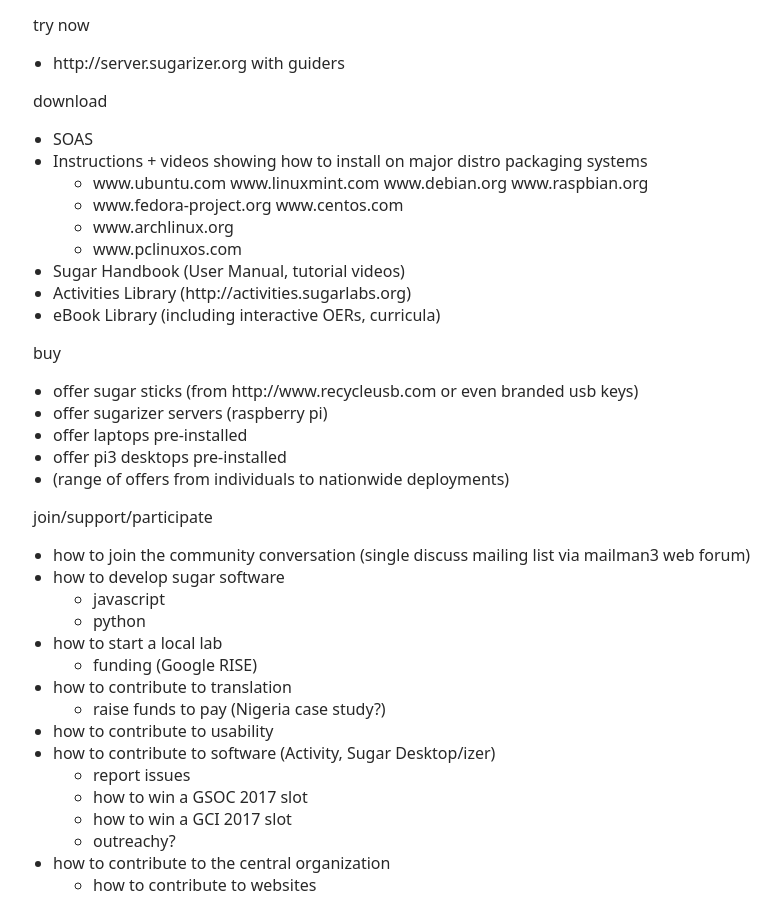
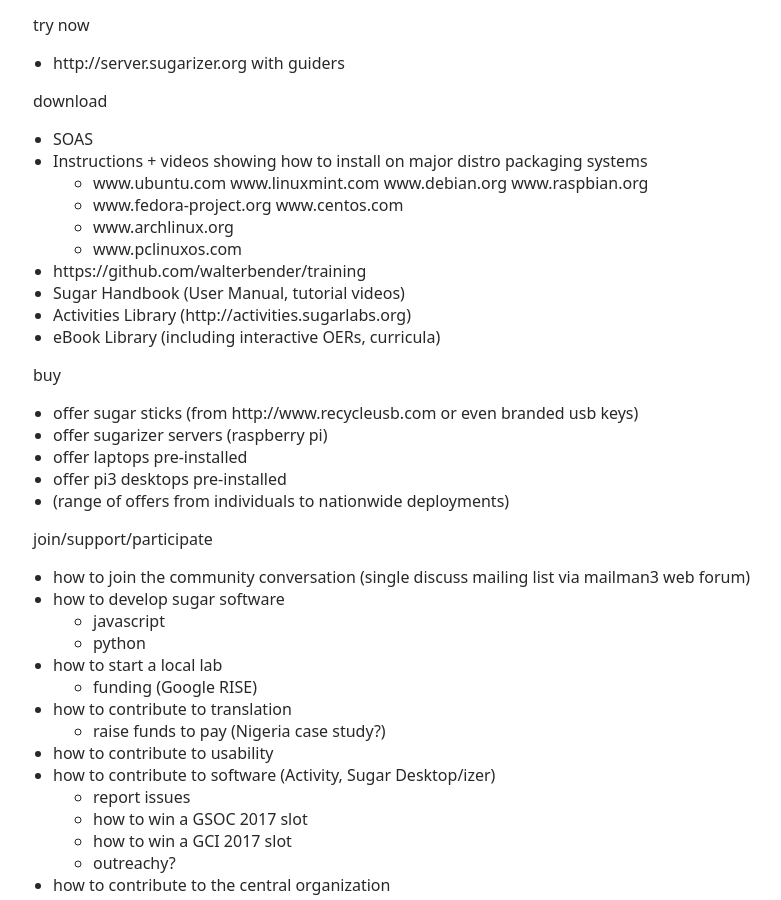
Before and after one commit to sugarlabs/www, a Jekyll site: the page built from STRUCTURE.md, in a window 1280 px wide and 900 px high, scrolled down 2362 px. Shown: the whole window, without its empty margins (207-988 px from the left). Built offline with Jekyll 4.4.1, drawn with Linux system fonts in a browser that asks for light colours; a script that is not in the unit is left out.

Commit message:
Update STRUCTURE.md

```diff
--- a/STRUCTURE.md
+++ b/STRUCTURE.md
@@ -98,6 +98,7 @@
    * www.fedora-project.org www.centos.com
    * www.archlinux.org
    * www.pclinuxos.com
+* <https://github.com/walterbender/training>
 * Sugar Handbook (User Manual, tutorial videos)
 * Activities Library (http://activities.sugarlabs.org)
 * eBook Library (including interactive OERs, curricula)
```
